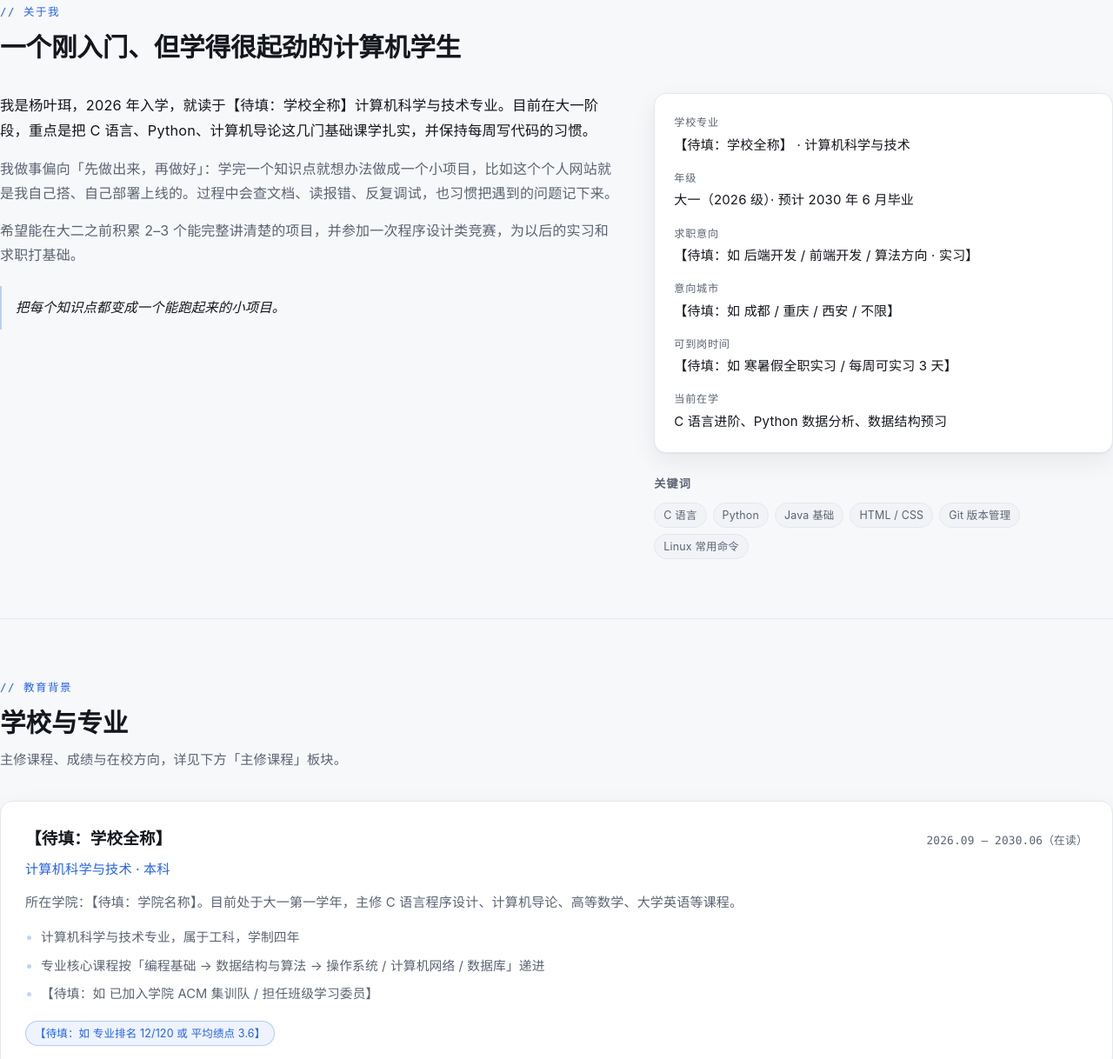
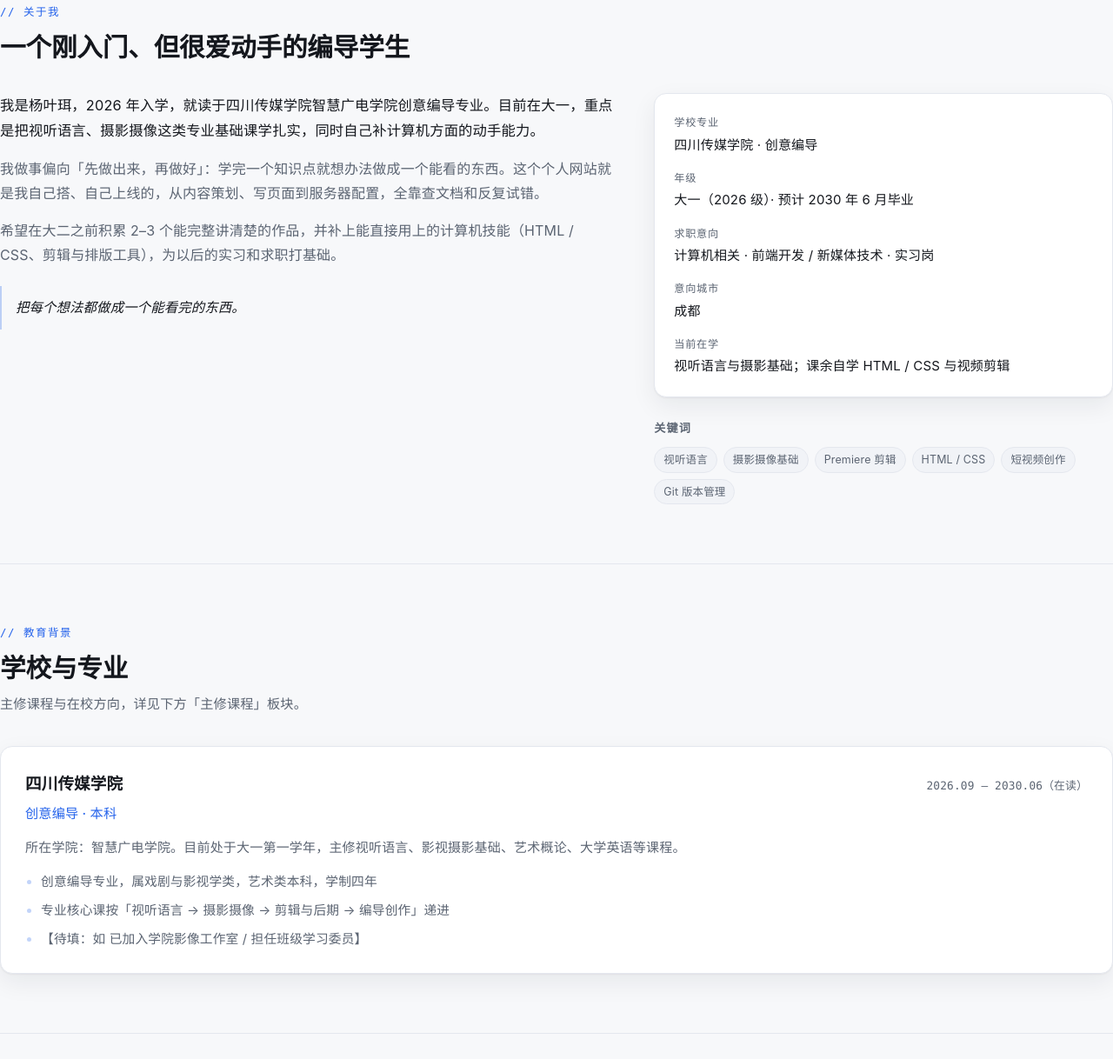
Before and after one commit to rebel-2313/rebel-2313.github.io, a plain HTML site: page index.html in a window 1280 px wide. Shown: the part 839-2057 px from the top of the page at 87% size. Drawn offline with Linux system fonts and the light colour scheme.

Commit message:
content: 身份改为四川传媒学院创意编导，删除到岗时间与课程成绩
- SCHOOL/COLLEGE/MAJOR 填入：四川传媒学院 / 智慧广电学院 / 创意编导
- 全站由计算机方向改为创意编导：技能、课程、证书、时间线、最近在学
- 意向城市填成都；求职意向填「计算机相关 · 前端开发 / 新媒体技术 · 实习岗」
- 按本人要求删除「可到岗时间」整行、课程成绩与绩点排名
- index.html 同步 title / description / keywords / og / JSON-LD（含 alumniOf、knowsAbout）
- resume.md 同步为编导版

```diff
--- a/assets/js/content.js
+++ b/assets/js/content.js
@@ -24,9 +24,9 @@
 
      你只需要填这三个常量：
    ===================================================================== */
-var SCHOOL  = '【待填：学校全称】';          // 例：'成都信息工程大学'
-var COLLEGE = '【待填：学院名称】';          // 例：'计算机学院'
-var MAJOR   = '计算机科学与技术';            // 专业名，一般不用改
+var SCHOOL  = '四川传媒学院';
+var COLLEGE = '智慧广电学院';
+var MAJOR   = '创意编导';
 
 /* 注意：index.html 里还有一处 <script type="application/ld+json"> 的
    alumniOf.name 需要手改（搜索引擎读取的是静态 HTML，读不到上面的 JS 变量）。 */
@@ -39,7 +39,7 @@ window.SITE = {
      --------------------------------------------------------------- */
   meta: {
     brand: '杨叶珥',
-    title: '杨叶珥 | 计算机科学与技术 · 个人主页',
+    title: '杨叶珥 | 创意编导 · 个人主页',
     description: '杨叶珥的个人主页：教育背景、专业技能、项目经历、主修课程与证书荣誉，以及联系方式。'
   },
 
@@ -54,8 +54,8 @@ window.SITE = {
     status: '2026 级 · 大一在读 · 开放实习与项目合作',
     name: '杨叶珥',
     nameAccent: '',                              // 名字后半段想加渐变强调就填这里，否则留空
-    role: '计算机科学与技术 · 本科在读（2026 级）',
-    intro: '正在系统学习编程基础与计算机核心课程，\n喜欢把学到的东西做成能跑起来的小项目。',
+    role: MAJOR + ' · 本科在读（2026 级）',
+    intro: '正在系统学习视听语言与影像创作，\n也自己想补计算机方面的动手能力，习惯把想法做成能看的东西。',
     avatar: 'assets/img/avatar.svg',              // 换成自己的照片：放进 assets/img/ 再改这里
     avatarAlt: '杨叶珥的头像',
     buttons: [
@@ -70,8 +70,8 @@ window.SITE = {
       { value: '大一', label: '当前阶段' }
     ],
     ticker: [                                    // 技能关键词跑马灯
-      'C 语言', 'Python', 'Java', 'HTML / CSS', 'JavaScript',
-      'Git', 'MySQL', '数据结构', 'Linux', '算法练习'
+      '视听语言', '摄影摄像', 'Premiere 剪辑', '剪映', '分镜与脚本',
+      '短视频创作', 'HTML / CSS', 'Git', 'Photoshop', '文案策划'
     ]
   },
 
@@ -80,22 +80,21 @@ window.SITE = {
      --------------------------------------------------------------- */
   about: {
     kicker: '// 关于我',
-    title: '一个刚入门、但学得很起劲的计算机学生',
+    title: '一个刚入门、但很爱动手的编导学生',
     paragraphs: [
-      '我是杨叶珥，2026 年入学，就读于' + SCHOOL + MAJOR + '专业。目前在大一阶段，重点是把 C 语言、Python、计算机导论这几门基础课学扎实，并保持每周写代码的习惯。',
-      '我做事偏向「先做出来，再做好」：学完一个知识点就想办法做成一个小项目，比如这个个人网站就是我自己搭、自己部署上线的。过程中会查文档、读报错、反复调试，也习惯把遇到的问题记下来。',
-      '希望能在大二之前积累 2–3 个能完整讲清楚的项目，并参加一次程序设计类竞赛，为以后的实习和求职打基础。'
+      '我是杨叶珥，2026 年入学，就读于' + SCHOOL + COLLEGE + MAJOR + '专业。目前在大一，重点是把视听语言、摄影摄像这类专业基础课学扎实，同时自己补计算机方面的动手能力。',
+      '我做事偏向「先做出来，再做好」：学完一个知识点就想办法做成一个能看的东西。这个个人网站就是我自己搭、自己上线的，从内容策划、写页面到服务器配置，全靠查文档和反复试错。',
+      '希望在大二之前积累 2–3 个能完整讲清楚的作品，并补上能直接用上的计算机技能（HTML / CSS、剪辑与排版工具），为以后的实习和求职打基础。'
     ],
     facts: [
       { label: '学校专业', value: SCHOOL + ' · ' + MAJOR },
       { label: '年级', value: '大一（2026 级）· 预计 2030 年 6 月毕业' },
-      { label: '求职意向', value: '【待填：如 后端开发 / 前端开发 / 算法方向 · 实习】' },
-      { label: '意向城市', value: '【待填：如 成都 / 重庆 / 西安 / 不限】' },
-      { label: '可到岗时间', value: '【待填：如 寒暑假全职实习 / 每周可实习 3 天】' },
-      { label: '当前在学', value: 'C 语言进阶、Python 数据分析、数据结构预习' }
+      { label: '求职意向', value: '计算机相关 · 前端开发 / 新媒体技术 · 实习岗' },
+      { label: '意向城市', value: '成都' },
+      { label: '当前在学', value: '视听语言与摄影基础；课余自学 HTML / CSS 与视频剪辑' }
     ],
-    keywords: ['C 语言', 'Python', 'Java 基础', 'HTML / CSS', 'Git 版本管理', 'Linux 常用命令'],
-    quote: '把每个知识点都变成一个能跑起来的小项目。'
+    keywords: ['视听语言', '摄影摄像基础', 'Premiere 剪辑', 'HTML / CSS', '短视频创作', 'Git 版本管理'],
+    quote: '把每个想法都做成一个能看完的东西。'
   },
 
   /* ---------------------------------------------------------------
@@ -107,18 +106,18 @@ window.SITE = {
     navLabel: '教育背景',
     kicker: '// 教育背景',
     title: '学校与专业',
-    subtitle: '主修课程、成绩与在校方向，详见下方「主修课程」板块。',
+    subtitle: '主修课程与在校方向，详见下方「主修课程」板块。',
     items: [
       {
         period: '2026.09 – 2030.06（在读）',
         school: SCHOOL,
         major: MAJOR + ' · 本科',
-        detail: '所在学院：' + COLLEGE + '。目前处于大一第一学年，主修 C 语言程序设计、计算机导论、高等数学、大学英语等课程。',
-        gpa: '【待填：如 专业排名 12/120 或 平均绩点 3.6】',
+        detail: '所在学院：' + COLLEGE + '。目前处于大一第一学年，主修视听语言、影视摄影基础、艺术概论、大学英语等课程。',
+        gpa: '',
         highlights: [
-          '计算机科学与技术专业，属于工科，学制四年',
-          '专业核心课程按「编程基础 → 数据结构与算法 → 操作系统 / 计算机网络 / 数据库」递进',
-          '【待填：如 已加入学院 ACM 集训队 / 担任班级学习委员】'
+          '创意编导专业，属戏剧与影视学类，艺术类本科，学制四年',
+          '专业核心课按「视听语言 → 摄影摄像 → 剪辑与后期 → 编导创作」递进',
+          '【待填：如 已加入学院影像工作室 / 担任班级学习委员】'
         ]
       }
     ]
@@ -136,20 +135,20 @@ window.SITE = {
     subtitle: '按掌握程度如实填写：熟悉 > 会用 > 了解 > 正在学。',
     groups: [
       {
-        name: '编程语言',
-        items: ['C（熟悉）', 'Python（会用）', 'Java（了解）', 'JavaScript（会用）', 'SQL（了解）']
+        name: '创作与策划',
+        items: ['视听语言（在学）', '分镜与脚本（在学）', '短视频创意策划', '文案撰写']
       },
       {
-        name: '专业基础',
-        items: ['数据结构（在学）', '计算机组成原理（在学）', '高等数学', '离散数学（在学）', '算法入门']
+        name: '影像与剪辑',
+        items: ['Premiere 剪辑（在学）', '剪映（会用）', '摄影摄像基础（在学）', '达芬奇调色（了解）']
       },
       {
-        name: '工具与平台',
-        items: ['Git / GitHub', 'VS Code', 'Linux 常用命令', 'MySQL', 'Chrome 开发者工具', 'Nginx（基础部署）']
+        name: '计算机与工具',
+        items: ['HTML / CSS（在学）', 'Git / GitHub', 'VS Code', 'Photoshop（了解）', 'Office / WPS', 'Markdown 写文档']
       },
       {
         name: '语言与其他',
-        items: ['大学英语四级（备考）【待填】', '普通话【待填】', 'Office / WPS', 'Markdown 写文档']
+        items: ['大学英语四级（备考）', '普通话（备考中）', '信息检索与资料整理']
       }
     ]
   },
@@ -163,7 +162,7 @@ window.SITE = {
     navLabel: '项目经历',
     kicker: '// 项目经历',
     title: '做过的东西',
-    subtitle: '从课程作业到自己折腾的小工具，重点写清自己负责哪一部分。',
+    subtitle: '从课程作业到自己折腾的作品，重点写清自己负责哪一部分。',
     items: [
       {
         title: '个人简历网站（本项目）',
@@ -181,28 +180,28 @@ window.SITE = {
         linkText: '查看源码'
       },
       {
-        title: '【待填：课程项目名称，如 学生成绩管理系统】',
-        role: '独立完成（课程设计）',
+        title: '【待填：课程作业名称，如 3 分钟剧情短片】',
+        role: '独立完成（课程作业）',
         period: '【待填：如 2026.12】',
-        stack: ['C 语言', '文件读写'],
-        desc: '【待填：一句话说明这个程序解决什么问题】',
+        stack: ['拍摄', 'Premiere 剪辑'],
+        desc: '【待填：一句话说明这个片子讲什么、多长】',
         highlights: [
-          '【待填：用了哪些知识点，如 结构体 + 数组 + 文件持久化】',
-          '【待填：遇到的最大问题与解决过程，如 输入缓冲区导致菜单乱跳，最后用 fflush 与逐字符读取解决】',
-          '【待填：结果，如 支持 5 类操作、可保存 200 条记录、课程评分 90】'
+          '【待填：负责了哪些环节，如 编剧 + 分镜 + 拍摄 + 剪辑】',
+          '【待填：遇到的最大问题与解决办法，如 现场收音噪声大，改用指向麦 + 后期降噪】',
+          '【待填：结果，如 片长 3 分 20 秒，被选为课程展映作品】'
         ],
         link: '',
-        linkText: '查看源码'
+        linkText: '查看作品'
       },
       {
-        title: '【待填：计划中的小项目，如 课表提醒 / 单词背诵小工具】',
+        title: '【待填：计划中的作品，如 校园纪实短片 / 个人 vlog 系列】',
         role: '个人练习',
         period: '【待填：如 2027.03 计划】',
-        stack: ['Python'],
-        desc: '【待填：想做的东西和它解决的问题】',
+        stack: ['手机拍摄', '剪映'],
+        desc: '【待填：想拍什么、给谁看】',
         highlights: [
-          '【待填：打算用到的技术，如 requests 抓取 + sqlite 存储】',
-          '【待填：想练到的能力，如 把脚本打包成可执行程序给别人用】'
+          '【待填：打算练到的能力，如 一周一更的拍摄与剪辑节奏】',
+          '【待填：想尝试的形式，如 旁白叙事 / 空镜转场】'
         ],
         link: '',
         linkText: ''
@@ -218,28 +217,28 @@ window.SITE = {
     navLabel: '主修课程',
     kicker: '// 主修课程',
     title: '已经学和正在学的课',
-    subtitle: '列出真实修过的课程，「一句话收获」比分数更能说明你学到了什么。',
+    subtitle: '列出真实修过的课程，「一句话收获」比课程名本身更能说明你学到了什么。',
     groups: [
       {
         name: '专业核心课',
         items: [
-          { name: '程序设计基础（C 语言）', meta: '2026 秋 · 成绩【待填】', note: '掌握变量、循环、函数、数组、指针与结构体，能独立写出 500 行以内的控制台程序。' },
-          { name: '计算机导论', meta: '2026 秋 · 成绩【待填】', note: '了解计算机组成、操作系统、网络与软件工程的基本概念。' },
-          { name: '数据结构（在学）', meta: '2027 春 · 进行中', note: '线性表、栈与队列、树、图与常见排序查找算法。' }
+          { name: '视听语言', meta: '2026 秋', note: '从镜头、景别、机位与剪辑节奏入手，学会用画面而不只是台词讲故事。' },
+          { name: '影视摄影基础', meta: '2026 秋', note: '掌握曝光三要素、构图与基本布光，能独立完成一段可用的素材拍摄。' },
+          { name: '非线性编辑（在学）', meta: '2027 春 · 进行中', note: 'Premiere 的素材管理、粗剪精剪、字幕与基础调色。' }
         ]
       },
       {
-        name: '数学与理论基础',
+        name: '人文与理论基础',
         items: [
-          { name: '高等数学（上）', meta: '2026 秋 · 成绩【待填】', note: '极限、导数、积分，为后续算法复杂度分析打基础。' },
-          { name: '线性代数（在学）', meta: '2027 春 · 进行中', note: '矩阵运算与向量空间，图形学与机器学习都会用到。' }
+          { name: '艺术概论', meta: '2026 秋', note: '了解各艺术门类的共通规律，为创作找到判断标准。' },
+          { name: '传播学概论（在学）', meta: '2027 春 · 进行中', note: '理解受众、媒介与传播效果，做内容时能想清楚"给谁看"。' }
         ]
       },
       {
         name: '通识与工具课',
         items: [
-          { name: '大学英语', meta: '2026 秋 · 成绩【待填】', note: '能读懂英文技术文档与报错信息。' },
-          { name: '信息技术基础 / 办公软件', meta: '2026 秋', note: '文档排版、表格处理与演示文稿制作。' }
+          { name: '大学英语', meta: '2026 秋', note: '能读懂英文软件界面与技术文档，看得懂国外教程。' },
+          { name: '计算机应用基础', meta: '2026 秋', note: '文件管理、办公软件与网络检索，也是我自学网页的开始。' }
         ]
       }
     ]
@@ -255,9 +254,9 @@ window.SITE = {
     title: '考过的证与拿过的奖',
     subtitle: '没有的可以先写「计划中」，但拿到后记得改成已获得并补上证书编号。',
     items: [
-      { name: '全国计算机等级考试二级（C 语言）', org: '教育部教育考试院', date: '2027.03（计划报考）', status: '计划中', note: '对应已修的 C 语言课程，寒假开始刷题准备。', link: '' },
-      { name: '大学英语四级（CET-4）', org: '教育部教育考试院', date: '【待填：如 2027.06】', status: '备考中', note: '每天背 30 个单词 + 每周一套真题。', link: '' },
-      { name: '【待填：如 校级程序设计竞赛 / 军训优秀学员 / 奖学金】', org: '【待填：颁发单位】', date: '【待填：如 2026.12】', status: '【待填：已获得 / 计划中】', note: '【待填：一句话说明，如 用 3 小时完成 4 道题，获校级三等奖】', link: '' }
+      { name: '普通话水平测试（二级甲等）', org: '国家语言文字工作委员会', date: '2027.03（计划报考）', status: '计划中', note: '编导、播音与新媒体岗位的常见门槛，寒假开始练朗读与命题说话。', link: '' },
+      { name: '大学英语四级（CET-4）', org: '教育部教育考试院', date: '2027.06（计划报考）', status: '备考中', note: '每天背 30 个单词 + 每周一套真题。', link: '' },
+      { name: '【待填：如 校级短片大赛 / 军训优秀学员 / 奖学金】', org: '【待填：颁发单位】', date: '【待填：如 2026.12】', status: '【待填：已获得 / 计划中】', note: '【待填：一句话说明，如 用一周时间完成 3 分钟短片，获校级三等奖】', link: '' }
     ]
   },
 
@@ -270,11 +269,11 @@ window.SITE = {
     title: '这几年在往前走',
     subtitle: '大一的部分已经发生，后面是可以照着做的计划。',
     items: [
-      { year: '2026.09 · 大一上', title: '入学 · 开始学编程', org: SCHOOL, desc: '军训、适应大学节奏，写下第一行 C 语言代码，把「能跑起来」当成最大的成就感来源。' },
-      { year: '2026.11 · 大一上', title: '做出第一个完整作品：个人网站', org: '个人项目', desc: '在 AI 辅助下完成从内容策划、手写页面、Git 版本管理到云服务器部署的完整流程。' },
-      { year: '2027 · 大一下', title: '打牢基础 · 准备竞赛与证书', org: '计划', desc: '学完数据结构与算法入门，报考计算机二级与英语四级，参加一次校级程序设计竞赛。' },
-      { year: '2028 · 大二', title: '进入方向 · 做有分量的项目', org: '计划', desc: '确定后端 / 前端 / 算法其中一个主攻方向，跟着课程做 1–2 个多人协作项目，尝试投递暑期实习。' },
-      { year: '2029 – 2030 · 大三至大四', title: '实习与求职', org: '计划', desc: '完成一段较长时间的实习，打磨简历与面试表达，准备秋招与毕业设计。' }
+      { year: '2026.09 · 大一上', title: '入学 · 开始学影像', org: SCHOOL, desc: '军训、适应大学节奏，第一次拿起相机拍作业，学会把想法写成能拍的分镜。' },
+      { year: '2026.11 · 大一上', title: '做出第一个完整作品：个人网站', org: '个人项目', desc: '在 AI 辅助下完成从内容策划、手写页面、Git 版本管理到服务器部署的完整流程。' },
+      { year: '2027 · 大一下', title: '打牢基础 · 准备证书', org: '计划', desc: '把视听语言与剪辑练熟，报考普通话测试与英语四级，独立完成一部 3 分钟短片。' },
+      { year: '2028 · 大二', title: '进入方向 · 做有分量的作品', org: '计划', desc: '确定编导 / 后期 / 新媒体其中一个主攻方向，参与 1–2 个多人协作的作品，尝试投递暑期实习。' },
+      { year: '2029 – 2030 · 大三至大四', title: '实习与求职', org: '计划', desc: '完成一段较长时间的实习，打磨作品集与简历，准备秋招与毕业设计。' }
     ]
   },
 
@@ -290,7 +289,7 @@ window.SITE = {
       { src: 'assets/img/shot-1.svg', caption: '宿舍的书桌，也是我的工位' },
       { src: 'assets/img/shot-2.svg', caption: '图书馆自习的下午' },
       { src: 'assets/img/shot-3.svg', caption: '操场，跑步和放空的地方' },
-      { src: 'assets/img/shot-4.svg', caption: '和同学一起调试代码的晚上' }
+      { src: 'assets/img/shot-4.svg', caption: '和同学一起剪片子的晚上' }
     ]
   },
 
@@ -303,10 +302,10 @@ window.SITE = {
     title: '此刻的学习状态',
     subtitle: '这一块更新最勤，面试官问「最近在学什么」时可以直接照着说。',
     items: [
-      { label: '在学的技术', value: 'Python 基础 + 文件处理', note: '跟着课程进度，同时写小脚本练手' },
-      { label: '在刷的题', value: '洛谷 / 力扣 入门题', note: '每周 5 题，重点练循环与数组' },
-      { label: '在读的书', value: '《C 程序设计语言》', note: '课后把书上的例子全部敲一遍' },
-      { label: '在准备的考试', value: '英语四级 · 计算机二级', note: '单词 + 真题，寒假集中突破' }
+      { label: '在学的技术', value: 'Premiere 剪辑 + HTML / CSS 基础', note: '专业课上练剪辑，课余跟着教程改这个网站' },
+      { label: '在练的', value: '每周剪一条 1 分钟短片', note: '从分镜到成片走完整流程，练手速也练判断' },
+      { label: '在看的', value: '影视教材 + 剪辑与网页教程', note: '边看边暂停，照着做一遍才算看完' },
+      { label: '在准备的考试', value: '英语四级 · 普通话水平测试', note: '单词 + 朗读练习，寒假集中突破' }
     ]
   },
 
```
Also changed, not shown: index.html (+9 -9 lines), 1 other file.
